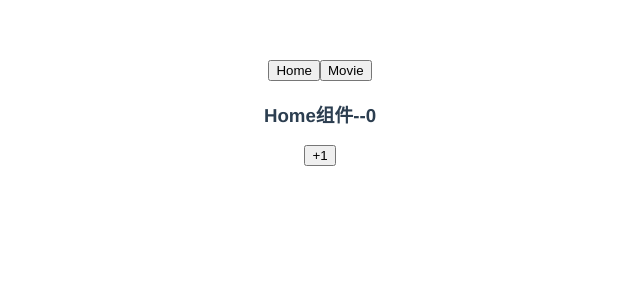
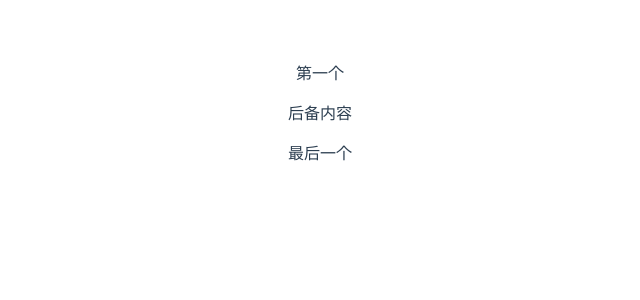
Before and after one commit to yuQ-7148/study_vue3.0, a Vue app: page / in a window 1280 px wide. Shown: the top 300 px of the page, without its empty margins (320-960 px from the left). Built offline with nearby package versions, Linux system fonts and the light colour scheme.

Commit message:
slot和后备内容

```diff
--- /dev/null
+++ b/src/components/17.base-slot/App.vue
@@ -0,0 +1,17 @@
+<template>
+    <div>
+        <my-com></my-com>
+    </div>
+</template>
+
+<script>
+import MyCom from './MyCom.vue';
+export default {
+    name: 'MyApp',
+    components: {
+        MyCom
+    }
+}
+</script>
+
+<style scoped></style>
--- /dev/null
+++ b/src/components/17.base-slot/MyCom.vue
@@ -0,0 +1,17 @@
+<template>
+    <div>
+        <p>第一个</p>
+        <slot>
+            <p>后备内容</p>
+        </slot>
+        <p>最后一个</p>
+    </div>
+</template>
+
+<script>
+export default {
+    name: 'MyCom',
+}
+</script>
+
+<style scoped></style>
--- a/src/main.js
+++ b/src/main.js
@@ -11,7 +11,7 @@ import { createApp } from 'vue'
 // import App from './components/13.network/App.vue'
 // import App from './components/14.ref/App.vue'
 // import App from './components/15.$nextTick/App.vue'
-import App from './components/16.dynamic/App.vue'
+import App from './components/17.base-slot/App.vue'
 
 
 
```
